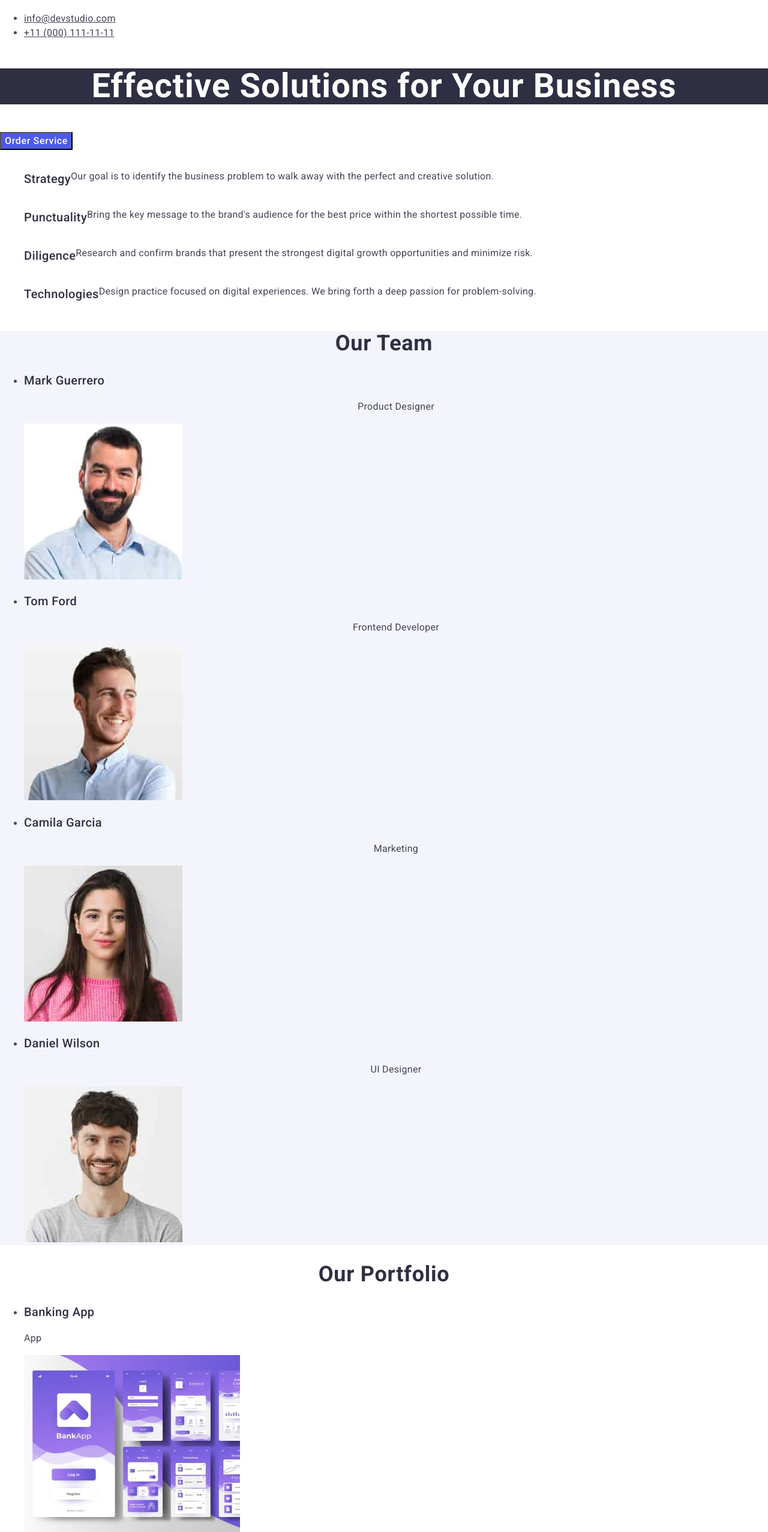
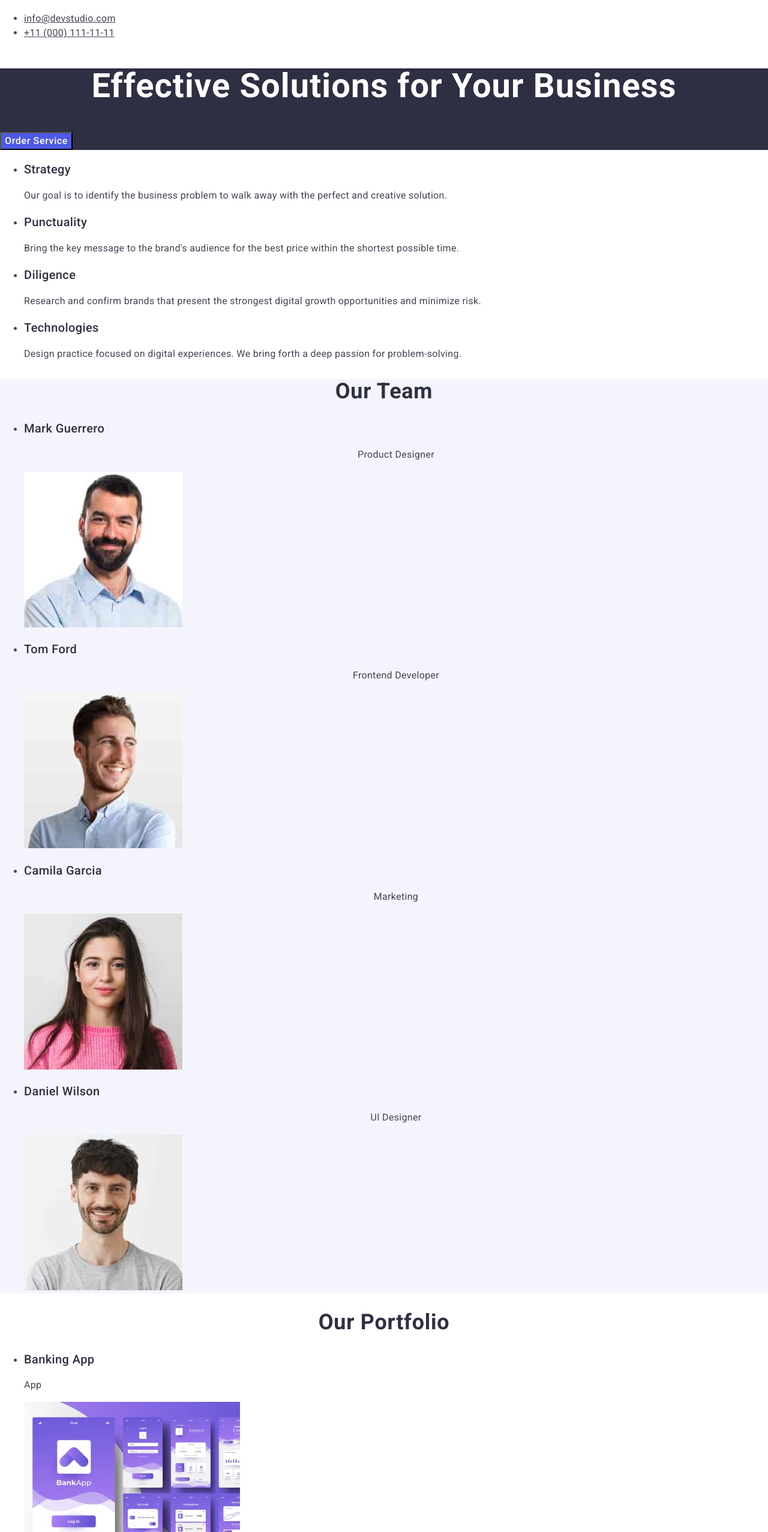
Before and after one commit to YuraBondar/goit-markup-hw-02, a plain HTML site: page index.html in a window 1280 px wide. Shown: the part 106-2660 px from the top of the page at 60% size. Drawn offline with nearby package versions, Linux system fonts and the light colour scheme.

Commit message:
031220231024
031220231024

```diff
--- a/css/styles.css
+++ b/css/styles.css
@@ -46,6 +46,12 @@ background-color: aqua;
 .menu:active {
 color: #404bbf;
 }
+
+.main-sec {
+background-color: #2e2f42;
+
+}
+
 .address {
 flex-shrink: 0;
 background:  #FFF;
@@ -87,7 +93,7 @@ background-color: #404BBF;
 }
 
 .button:active {
-color: #404BBF;
+background-color: #404BBF;
 }
 
 
@@ -100,7 +106,7 @@ color: #404BBF;
 background: #FFFFFF;
 }
 .list-item-one {
-display: flex;
+
 }
 .item-title {
 color: #2e2f42;
@@ -159,7 +165,7 @@ letter-spacing: 0.72px;
 text-transform: capitalize;
 }
 .list-item-three {
-  background: #FFF;
+background-color: #FFFFFF;
 }
 .portfolio-item {
 color: #2E2F42;
@@ -167,7 +173,7 @@ font-family: Roboto;
 font-size: 20px;
 font-style: normal;
 font-weight: 500;
-line-height: 24px; /* 120% */
+line-height: 1.11;
 letter-spacing: 0.4px;
 }
 .portfolio-item-descr {
--- a/index.html
+++ b/index.html
@@ -50,7 +50,7 @@
 
     <!--Unique section-->
     <main>
-      <section>
+      <section class="main-sec">
         <h1 class="section-title">Effective Solutions for Your Business</h1>
         <button class="button" type="button">Order Service</button>
       </section>
```
